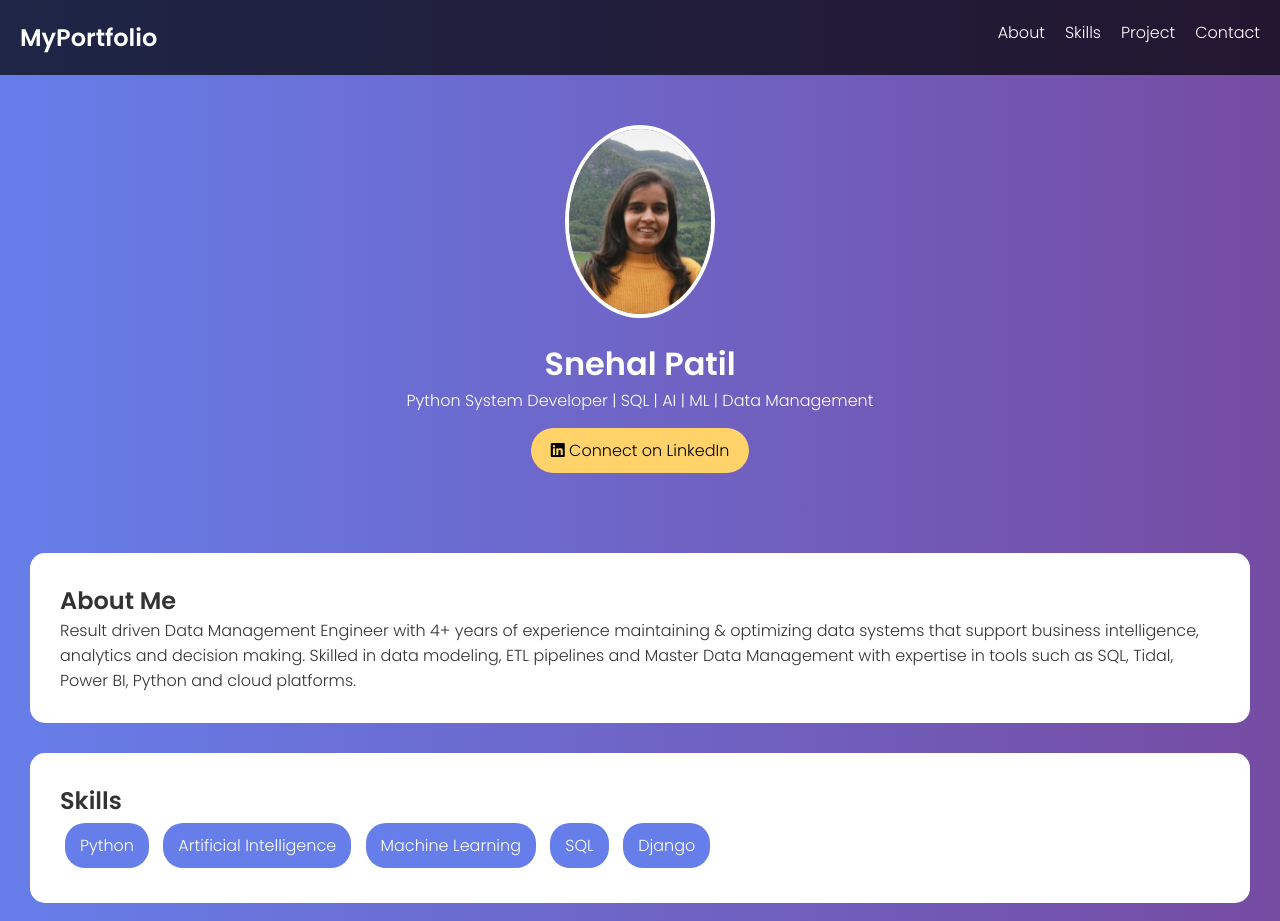
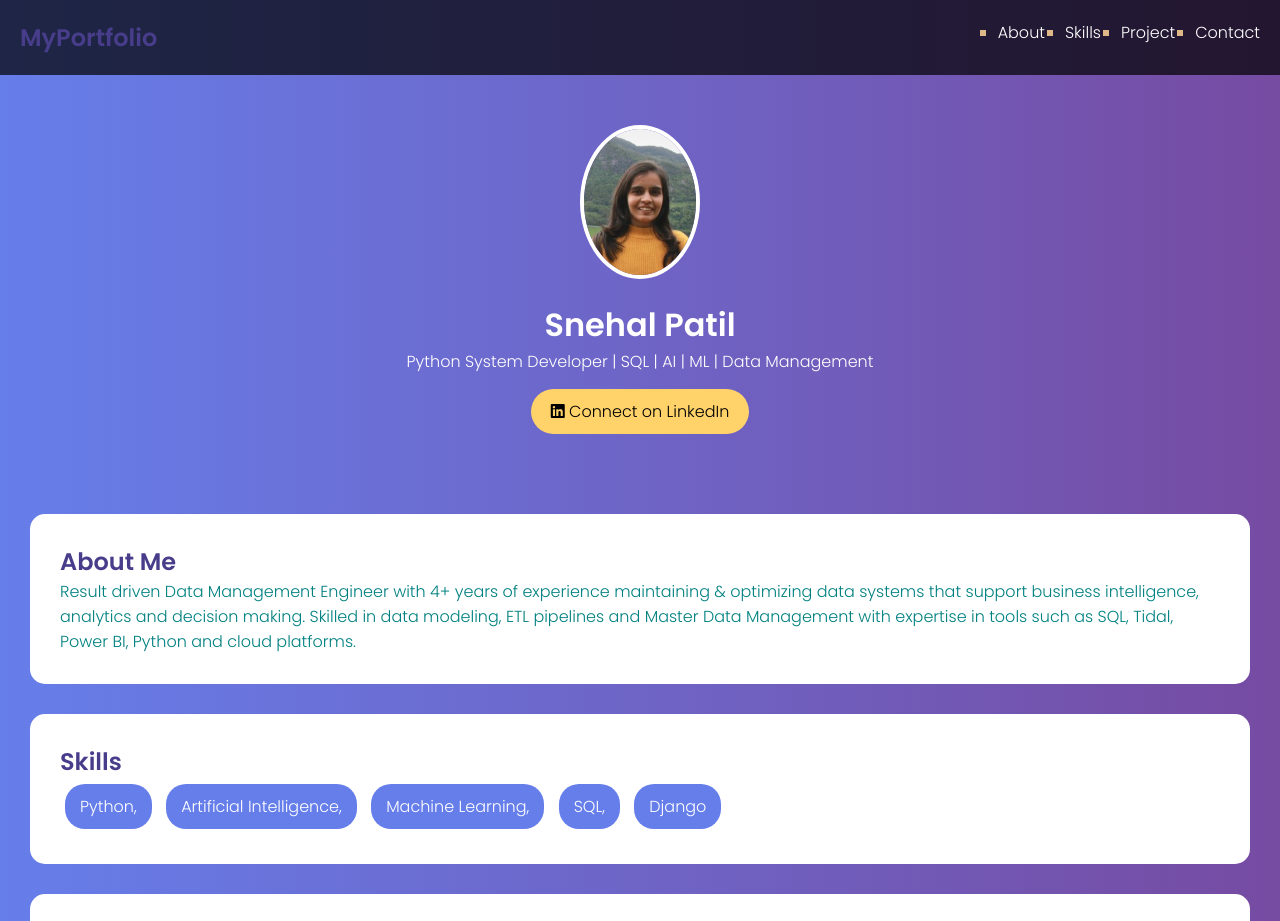
Before and after one commit to SnehalPatil97/MyPortfolio.io, a plain HTML site: page index.html in a window 1280 px wide. Shown: the top 921 px of the page. Drawn offline with Linux system fonts and the light colour scheme.

Commit message:
Add files via upload

```diff
--- a/index.html
+++ b/index.html
@@ -53,10 +53,10 @@
 <section id="skills">
     <h2>Skills</h2>
     <div class="skills">
-        <span>Python</span>
-        <span>Artificial Intelligence</span>
-        <span>Machine Learning</span>
-        <span>SQL</span>
+        <span>Python,</span>
+        <span>Artificial Intelligence,</span>
+        <span>Machine Learning,</span>
+        <span>SQL,</span>
         <span>Django</span>
     </div>
 </section>
--- a/styles.css
+++ b/styles.css
@@ -8,7 +8,7 @@ body {
     font-family: 'Poppins', sans-serif;
     scroll-behavior: smooth;
     background: linear-gradient(to right, #667eea, #764ba2);
-    color: #333;
+    color:teal ;
 }
 
 /* NAVBAR */
@@ -17,14 +17,14 @@ nav {
     justify-content: space-between;
     padding: 20px;
     background: rgba(0,0,0,0.7);
-    color: white;
+    color:burlywood;
     position: sticky;
     top: 0;
 }
 
 nav ul {
     display: flex;
-    list-style: none;
+    list-style: square;
 }
 
 nav ul li {
@@ -49,7 +49,7 @@ header {
 }
 
 header img {
-    width: 150px;
+    width: 120px;
     border-radius: 50%;
     margin-bottom: 15px;
     border: 4px solid white;
@@ -114,3 +114,7 @@ footer {
     from { opacity: 0; }
     to { opacity: 1; }
 }
+
+h2 {
+    color:darkslateblue;
+}
```
